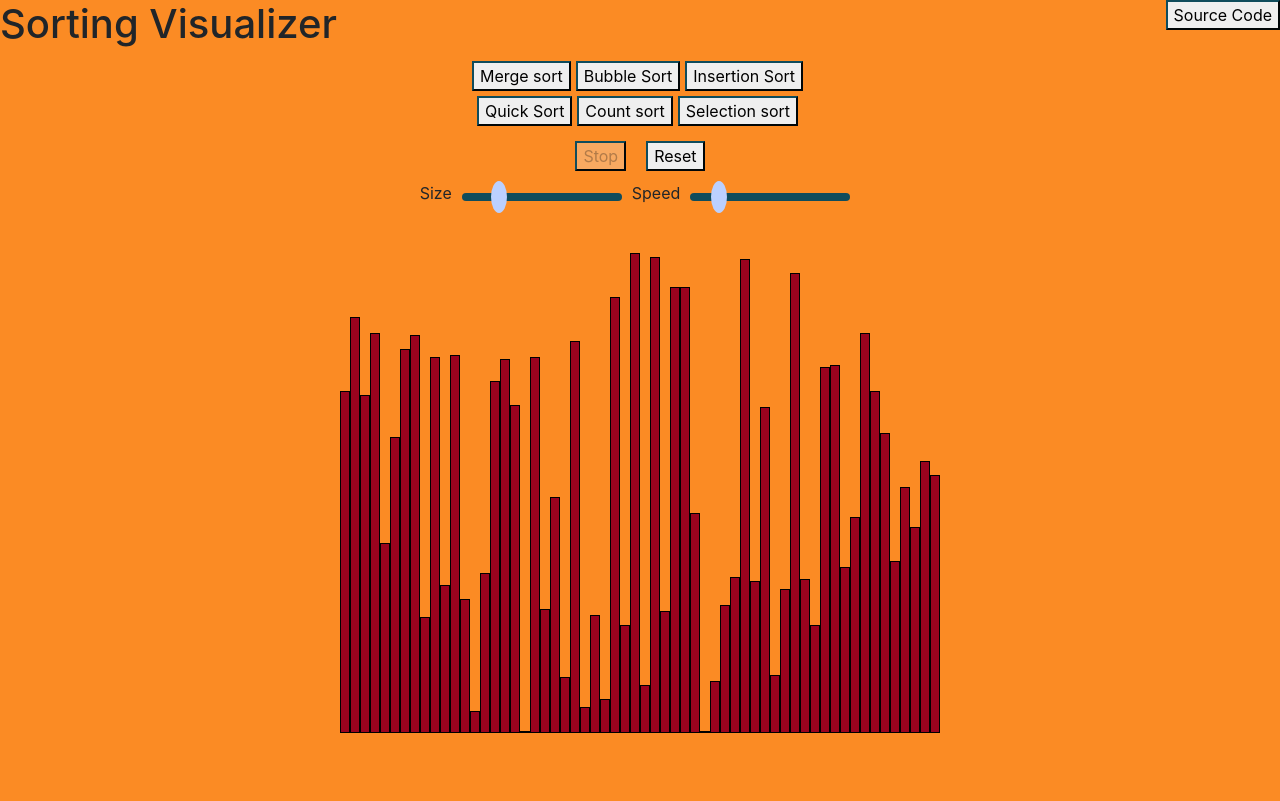
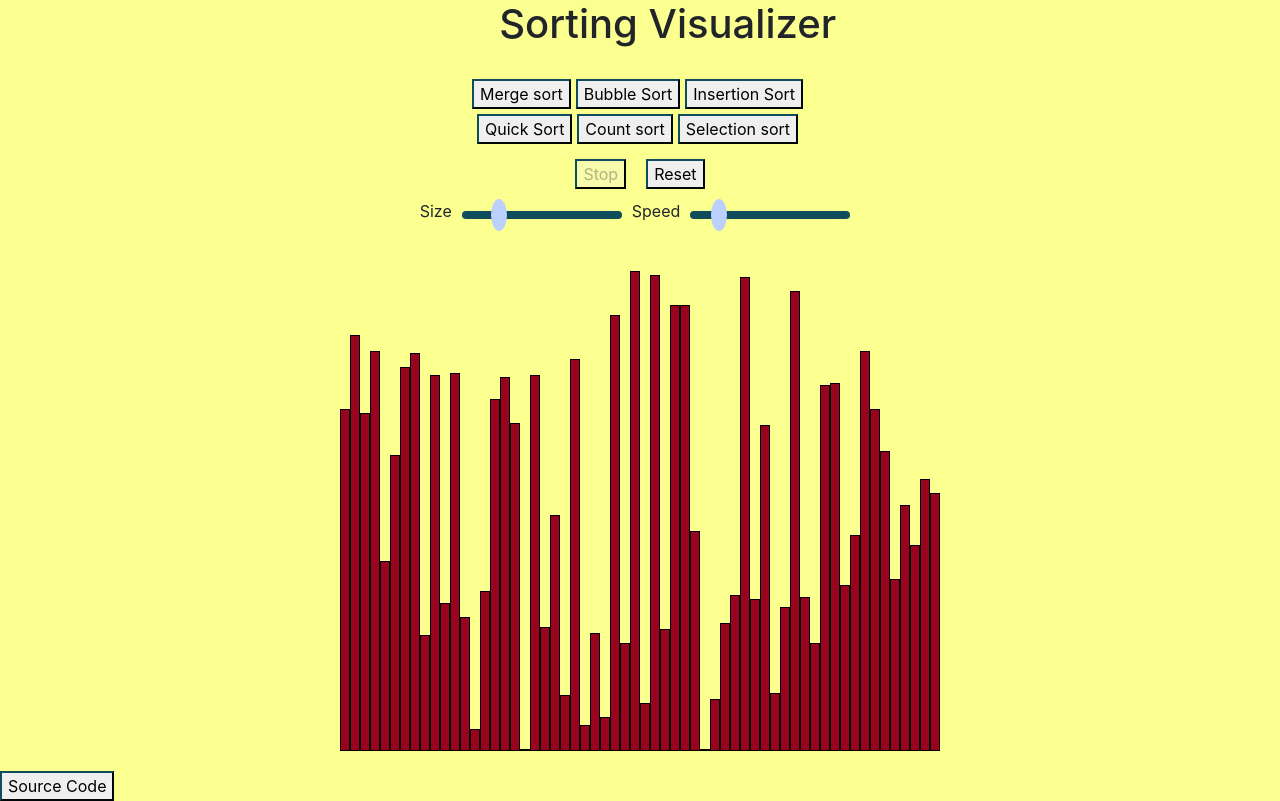
Before and after one commit to mit-anuj/Sorting-Visualizer, a plain HTML site: page index.html in a window 1280 px wide. Drawn offline with nearby package versions, Linux system fonts and the light colour scheme.

Commit message:
done some color changes

```diff
--- a/index.html
+++ b/index.html
@@ -22,7 +22,6 @@
 <body>
     <nav>
         <H1>Sorting Visualizer</H1>
-        <a href="https://github.com/mit-anuj/Sorting-Visualizer" target="_blank"><button class="git" >Source Code</button></a>
     </nav>
 
     <div class="container">
@@ -54,6 +53,8 @@
     <div id="sorting" class="flex-container">
 
     </div>
+    <a href="https://github.com/mit-anuj/Sorting-Visualizer" target="_blank"><button class="git" >Source Code</button></a>
+
 
 
 </body>
--- a/sorting.css
+++ b/sorting.css
@@ -44,7 +44,7 @@
 }
 
 body {
-    background-color: #fb8b24;
+    background-color: #fbff8f;
 }
 
 #sorting {
@@ -56,10 +56,10 @@ nav {
     display: flex;
 }
 
-.git,
-a {
-    text-align: 'right';
-    margin-left: auto;
+h1 {
+    text-align: center;
+    margin-left: 39%;
+    margin-bottom: 2%;
 }
 
 input[type="range"] {
@@ -89,7 +89,7 @@ input[type="range"]::-webkit-slider-thumb {
     border-radius: 100%;
 }
 
-button{
+button {
     cursor: pointer;
     border-color: #0f4c5c;
 }
```
